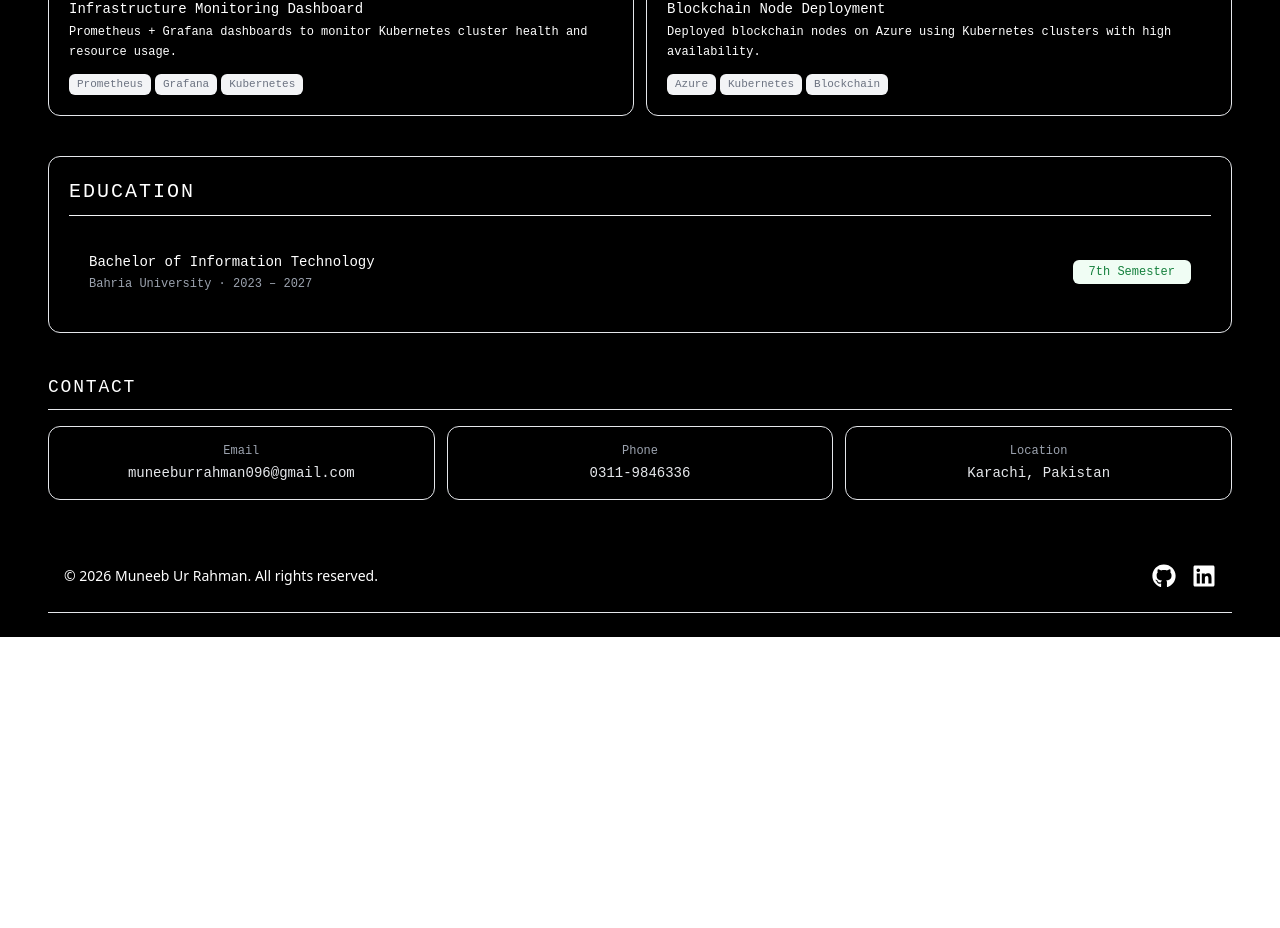
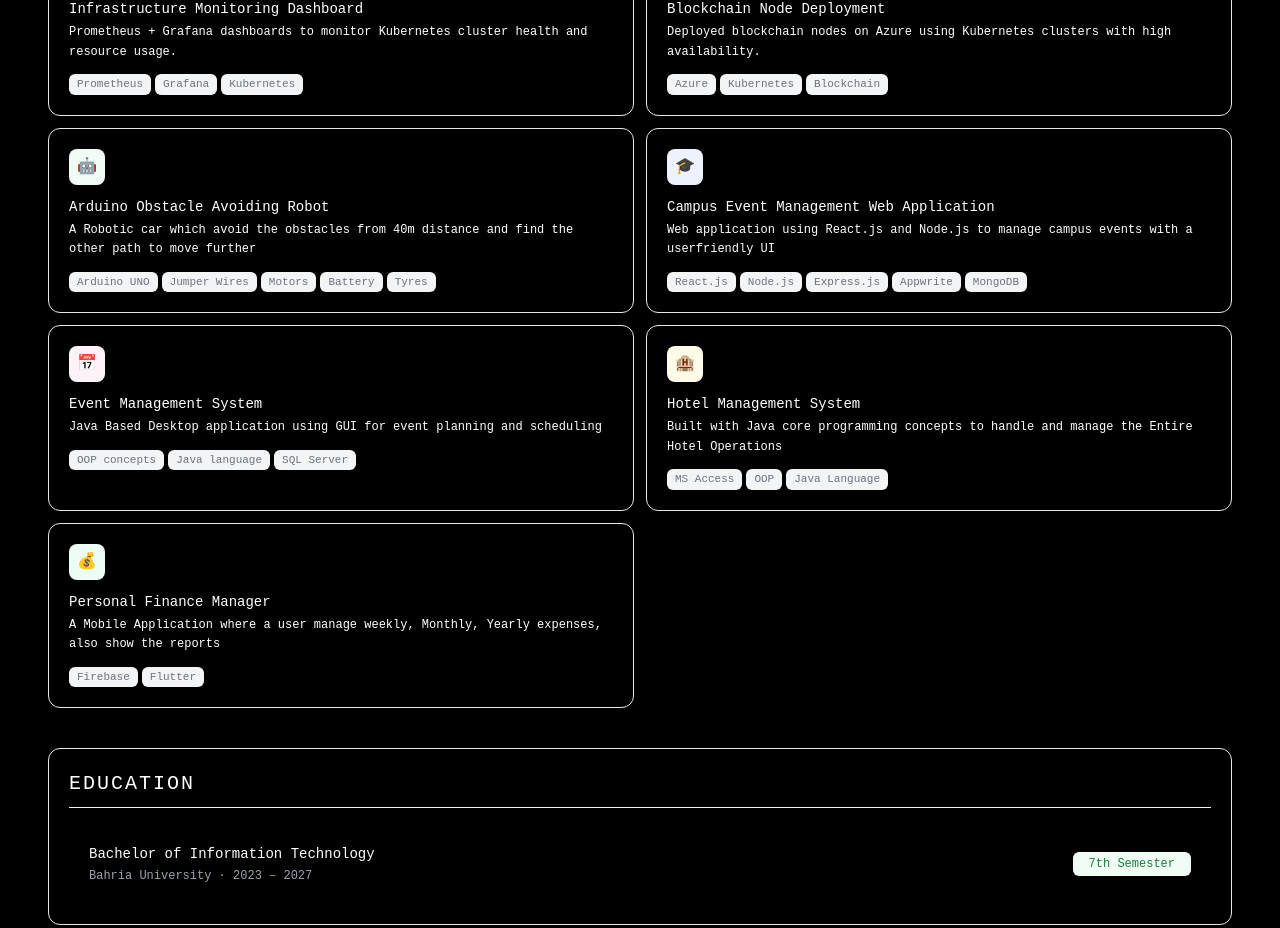
Before and after one commit to muneeb-ur-rahman01/Portfolio, a React (Vite) app: page / in a window 1280 px wide. Shown: the part 1500-2428 px from the top of the page. Before the commit the page ends 2137 px from the top, so only its background shows below. Built offline with nearby package versions, Linux system fonts and the light colour scheme.

Commit message:
add the projects

```diff
--- a/src/Components/Projects.jsx
+++ b/src/Components/Projects.jsx
@@ -26,6 +26,43 @@ const projects = [
     name: 'Blockchain Node Deployment',
     desc: 'Deployed blockchain nodes on Azure using Kubernetes clusters with high availability.',
     stack: ['Azure', 'Kubernetes', 'Blockchain'],
+  },
+
+  // Your Projects 👇
+  {
+    icon: '🤖',
+    bg: 'bg-green-50',
+    name: 'Arduino Obstacle Avoiding Robot',
+    desc: 'A Robotic car which avoid the obstacles from 40m distance and find the other path to move further',
+    stack: ['Arduino UNO','Jumper Wires','Motors','Battery','Tyres'],
+  },
+  {
+    icon: '🎓',
+    bg: 'bg-indigo-50',
+    name: 'Campus Event Management Web Application',
+    desc: 'Web application using React.js and Node.js to manage campus events with a userfriendly UI',
+    stack: ['React.js','Node.js','Express.js','Appwrite','MongoDB'],
+  },
+  {
+    icon: '📅',
+    bg: 'bg-pink-50',
+    name: 'Event Management System',
+    desc: 'Java Based Desktop application using GUI for event planning and scheduling',
+    stack: ['OOP concepts','Java language','SQL Server'],
+  },
+  {
+    icon: '🏨',
+    bg: 'bg-yellow-50',
+    name: 'Hotel Management System',
+    desc: 'Built with Java core programming concepts to handle and manage the Entire Hotel Operations',
+    stack: ['MS Access','OOP','Java Language'],
+  },
+  {
+    icon: '💰',
+    bg: 'bg-emerald-50',
+    name: 'Personal Finance Manager',
+    desc: 'A Mobile Application where a user manage weekly, Monthly, Yearly expenses, also show the reports ',
+    stack: ['Firebase','Flutter'],
   },
 ];
 
```
